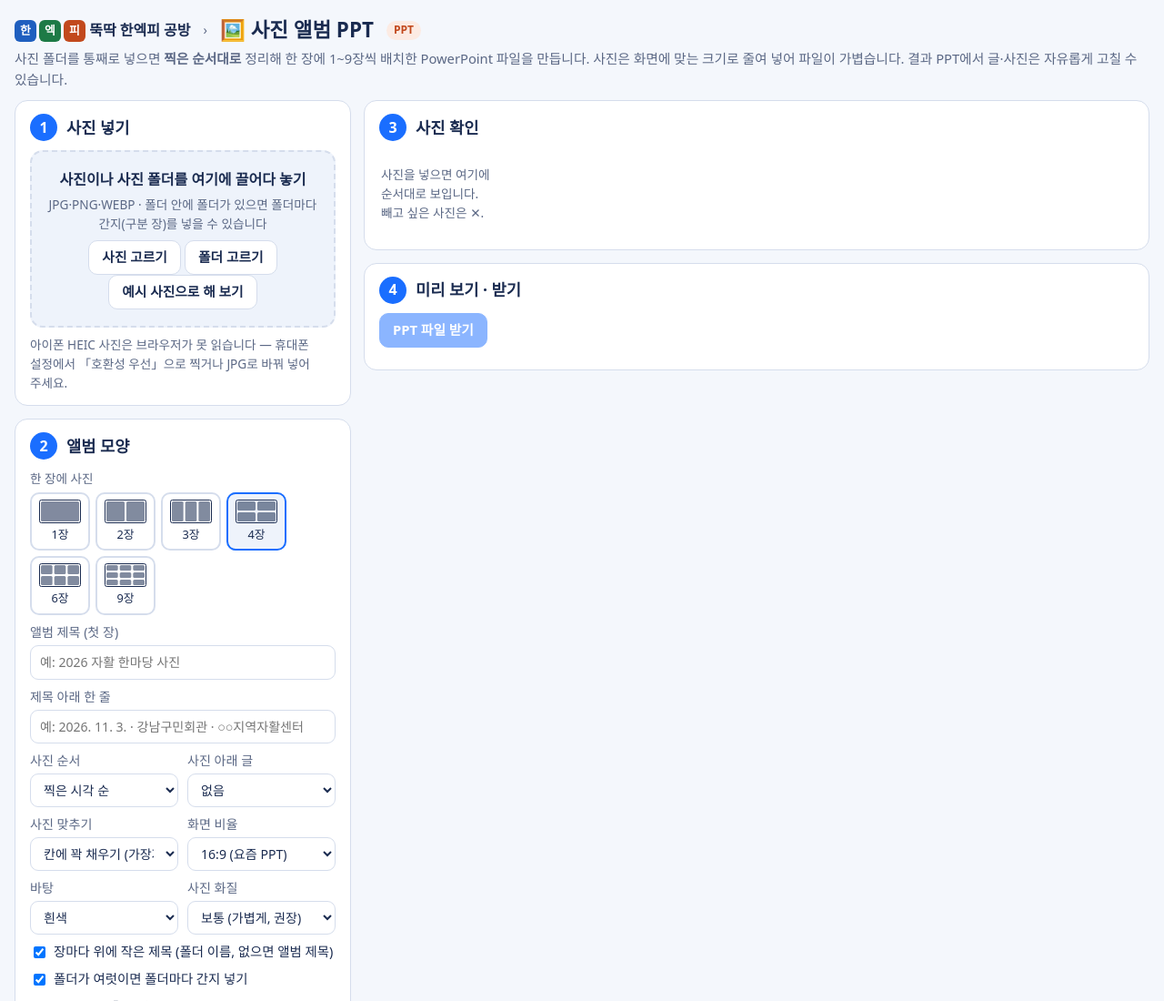
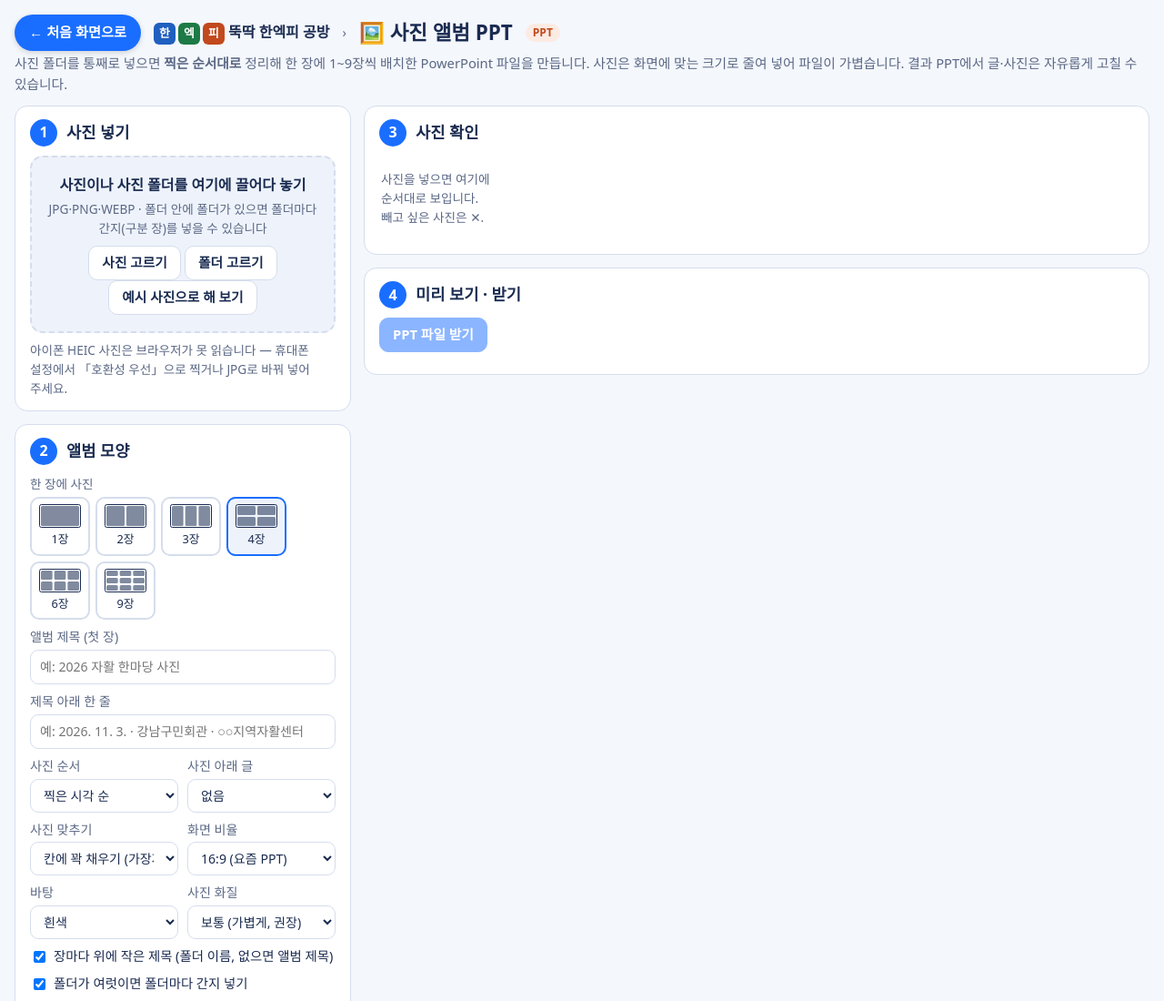
Before and after one commit to jahwalktg/jahwal-office, a plain HTML site: page tools/album.html in a window 1280 px wide. Shown: the top 1100 px of the page at 91% size. Drawn offline with Linux system fonts and the light colour scheme; a web font is replaced by a local one.

Commit message:
카드마다 이럴 때 한 줄, 처음 화면으로 단추, 비우기
Co-Authored-By: Claude Opus 5.5 <noreply@anthropic.com>

```diff
--- a/core.js
+++ b/core.js
@@ -3,17 +3,17 @@
    모든 파일은 이 컴퓨터 브라우저 안에서만 읽고 만든다 — 어디로도 보내지 않는다. */
 (function () {
   var TOOLS = [
-    { id: 'xl2hwp', apps: ['xl', 'hwp'], icon: '📋', title: '엑셀 표 → 한글 표', desc: '엑셀에서 복사한 표나 xlsx 파일을 테두리·회색 머리·숫자 쉼표·합계 줄이 갖춰진 한글(hwpx) 표로. 가로·세로 쪽, 칸 폭도 맞춰 줍니다.' },
-    { id: 'album', apps: ['ppt'], icon: '🖼️', title: '사진 앨범 PPT', desc: '행사 사진 폴더를 넣으면 찍은 순서대로 한 장에 1~9장씩 배치한 PPT. 사진 크기를 줄여 파일도 가볍게.' },
-    { id: 'pptslim', apps: ['ppt'], icon: '🪶', title: 'PPT 용량 줄이기', desc: '메일로 안 보내지는 무거운 PPT — 안에 든 큰 사진만 줄여서 다시 묶습니다. 글·도형·애니메이션은 그대로.' },
-    { id: 'xlmerge', apps: ['xl'], icon: '🧩', title: '엑셀 합치기·나누기', desc: '사업단별 파일 여러 개를 한 표로, 한 표를 사업단별 시트·파일로. 맨 위 제목 줄·머리글 이름이 조금 달라도 맞춰서.' },
-    { id: 'xlclean', apps: ['xl'], icon: '🧹', title: '표 청소기', desc: '합쳐진 칸 풀기, 빈 줄·중간 합계 줄 빼기, 숫자로 안 바뀐 숫자·날짜 고치기, 띄어쓰기 정리.' },
-    { id: 'xlsum', apps: ['xl', 'hwp'], icon: '🧮', title: '피벗 없이 집계표', desc: '「사업단별·월별 합계」처럼 기준만 고르면 집계표 — 그대로 한글 표로도.' },
-    { id: 'xlchart', apps: ['xl', 'ppt'], icon: '📊', title: '엑셀 숫자 → PPT 차트', desc: '표를 붙여 넣으면 고칠 수 있는 PowerPoint 차트 장표로.' },
-    { ext: 'https://jahwalktg.github.io/jahwal-tools/excel/', apps: ['xl'], icon: '🔎', title: '엑셀 함수 도우미', site: '지역자활센터 업무 도구', desc: '하고 싶은 일로 함수 찾기 — VLOOKUP·SUMIF·나이 계산·주민번호→생년월일 등 34개와 오류 해결.' },
-    { ext: 'https://jahwalktg.github.io/jahwal-tools/forms/', apps: ['hwp'], icon: '📄', title: '자활 서식 도우미', site: '지역자활센터 업무 도구', desc: '자활사업 안내 서식 71종을 한글 파일로 받고, 사람 정보를 넣어 채워 받기.' },
-    { ext: 'https://jahwalktg.github.io/jahwal-motion/', apps: ['ppt'], icon: '🎬', title: '발표 뼈대 · PPT 묶음', site: '즉석 모션그래픽', desc: '제목과 장 목록만 넣으면 표지~마무리 PPT 뼈대, 움직이는 장면을 골라 PPT 한 파일로.' },
-    { ext: 'https://jahwalktg.github.io/jahwal-tools/shortcuts/', apps: ['xl', 'hwp'], icon: '⌨️', title: '단축키 안내', site: '지역자활센터 업무 도구', desc: '엑셀·한글·윈도우 단축키를 하고 싶은 일로 찾고, 내 목록만 한 장으로 인쇄.' }
+    { id: 'xl2hwp', when: '운영보고·결과보고에 엑셀 표를 붙였더니 칸이 깨지고 테두리가 사라질 때', apps: ['xl', 'hwp'], icon: '📋', title: '엑셀 표 → 한글 표', desc: '엑셀에서 복사한 표나 xlsx 파일을 테두리·회색 머리·숫자 쉼표·합계 줄이 갖춰진 한글(hwpx) 표로. 가로·세로 쪽, 칸 폭도 맞춰 줍니다.' },
+    { id: 'album', when: '행사가 끝나고 사진 수십 장으로 결과 보고 PPT를 만들어야 할 때', apps: ['ppt'], icon: '🖼️', title: '사진 앨범 PPT', desc: '행사 사진 폴더를 넣으면 찍은 순서대로 한 장에 1~9장씩 배치한 PPT. 사진 크기를 줄여 파일도 가볍게.' },
+    { id: 'pptslim', when: '메일·카톡에서 「파일이 너무 커서 보낼 수 없음」이 뜰 때', apps: ['ppt'], icon: '🪶', title: 'PPT 용량 줄이기', desc: '메일로 안 보내지는 무거운 PPT — 안에 든 큰 사진만 줄여서 다시 묶습니다. 글·도형·애니메이션은 그대로.' },
+    { id: 'xlmerge', when: '사업단마다 따로 받은 명단을 하나로 모으거나, 전체 표를 사업단별로 나눠 보낼 때', apps: ['xl'], icon: '🧩', title: '엑셀 합치기·나누기', desc: '사업단별 파일 여러 개를 한 표로, 한 표를 사업단별 시트·파일로. 맨 위 제목 줄·머리글 이름이 조금 달라도 맞춰서.' },
+    { id: 'xlclean', when: '시스템에서 받은 엑셀이 합친 칸·합계 줄 때문에 정렬·필터가 안 될 때', apps: ['xl'], icon: '🧹', title: '표 청소기', desc: '합쳐진 칸 풀기, 빈 줄·중간 합계 줄 빼기, 숫자로 안 바뀐 숫자·날짜 고치기, 띄어쓰기 정리.' },
+    { id: 'xlsum', when: '피벗 테이블은 어려운데 사업단별·월별 합계를 내야 할 때', apps: ['xl', 'hwp'], icon: '🧮', title: '피벗 없이 집계표', desc: '「사업단별·월별 합계」처럼 기준만 고르면 집계표 — 그대로 한글 표로도.' },
+    { id: 'xlchart', when: '보고·발표에서 숫자를 표 대신 한눈에 보이는 차트로 보여 주고 싶을 때', apps: ['xl', 'ppt'], icon: '📊', title: '엑셀 숫자 → PPT 차트', desc: '표를 붙여 넣으면 고칠 수 있는 PowerPoint 차트 장표로.' },
+    { ext: 'https://jahwalktg.github.io/jahwal-tools/excel/', when: '수식이 기억나지 않거나 #N/A 같은 오류가 날 때', apps: ['xl'], icon: '🔎', title: '엑셀 함수 도우미', site: '지역자활센터 업무 도구', desc: '하고 싶은 일로 함수 찾기 — VLOOKUP·SUMIF·나이 계산·주민번호→생년월일 등 34개와 오류 해결.' },
+    { ext: 'https://jahwalktg.github.io/jahwal-tools/forms/', when: '필요한 자활 서식을 찾느라 지침 PDF를 한참 뒤질 때', apps: ['hwp'], icon: '📄', title: '자활 서식 도우미', site: '지역자활센터 업무 도구', desc: '자활사업 안내 서식 71종을 한글 파일로 받고, 사람 정보를 넣어 채워 받기.' },
+    { ext: 'https://jahwalktg.github.io/jahwal-motion/', when: '내일 발표인데 PPT를 어디서부터 시작할지 막막할 때', apps: ['ppt'], icon: '🎬', title: '발표 뼈대 · PPT 묶음', site: '즉석 모션그래픽', desc: '제목과 장 목록만 넣으면 표지~마무리 PPT 뼈대, 움직이는 장면을 골라 PPT 한 파일로.' },
+    { ext: 'https://jahwalktg.github.io/jahwal-tools/shortcuts/', when: '마우스로 하던 반복 일을 조금 더 빨리 끝내고 싶을 때', apps: ['xl', 'hwp'], icon: '⌨️', title: '단축키 안내', site: '지역자활센터 업무 도구', desc: '엑셀·한글·윈도우 단축키를 하고 싶은 일로 찾고, 내 목록만 한 장으로 인쇄.' }
   ];
   var APPS = { xl: { name: '엑셀', cls: 'xl' }, hwp: { name: '한글', cls: 'hwp' }, ppt: { name: 'PPT', cls: 'ppt' } };
   function $(id) { return document.getElementById(id); }
@@ -56,8 +56,28 @@
   function header(id) {
     var t = TOOLS.filter(function (x) { return x.id === id; })[0], el = $('top'); if (!el || !t) return;
     el.className = 'top';
-    el.innerHTML = '<a class="home" href="../"><span class="logo"><i class="h">한</i><i class="x">엑</i><i class="p">피</i></span> 뚝딱 한엑피 공방</a><span class="crumb">›</span><h1>' + t.icon + ' ' + esc(t.title) + '</h1>' + t.apps.map(function (a) { return '<span class="tag ' + a + '">' + APPS[a].name + '</span>'; }).join(' ');
+    el.innerHTML = '<a class="back" href="../" title="도구 모음 첫 화면으로 돌아갑니다">← 처음 화면으로</a><a class="home" href="../"><span class="logo"><i class="h">한</i><i class="x">엑</i><i class="p">피</i></span> 뚝딱 한엑피 공방</a><span class="crumb">›</span><h1>' + t.icon + ' ' + esc(t.title) + '</h1>' + t.apps.map(function (a) { return '<span class="tag ' + a + '">' + APPS[a].name + '</span>'; }).join(' ');
     document.title = t.title + ' — 뚝딱 한엑피 공방';
   }
-  window.Office = { TOOLS: TOOLS, APPS: APPS, $: $, esc: esc, download: download, toast: toast, bindDrop: bindDrop, readBuf: readBuf, fmtSize: fmtSize, today: today, pref: pref, header: header };
+  /* 비우기: 파일·붙여 넣기·「예시」를 쓰면 머리와 예시 단추 옆에 「비우기」가 나타남 → 누르면 넣은 것 모두 지우고 처음 상태로
+     (도구마다 따로 짜지 않도록 화면을 새로 여는 방식 — 넣은 자료는 어디에도 저장되지 않으므로 그대로 사라짐, 고른 설정은 유지) */
+  var dirty = false;
+  function clearAll() {
+    if (!confirm('넣은 파일·표와 만든 결과를 모두 비우고 처음 상태로 돌아갈까요?')) return;
+    location.replace(location.pathname + location.search);
+  }
+  function mkClear(big) { var b = document.createElement('button'); b.type = 'button'; b.className = 'btn jt-clear' + (big ? ' big' : ''); b.textContent = '🗑 비우기'; b.title = '넣은 것을 모두 지우고 처음 상태로'; b.onclick = clearAll; return b; }
+  function markDirty() {
+    if (dirty) return; dirty = true;
+    var top = $('top'); if (top && top.className === 'top') top.appendChild(mkClear(true));
+    [].slice.call(document.querySelectorAll('button')).forEach(function (b) {
+      if (/예시/.test(b.textContent) && !b.classList.contains('jt-clear') && !(b.nextElementSibling && b.nextElementSibling.classList.contains('jt-clear'))) b.insertAdjacentElement('afterend', mkClear(false));
+    });
+  }
+  document.addEventListener('change', function (e) { if (e.target.type === 'file' && e.target.files && e.target.files.length) markDirty(); }, true);
+  document.addEventListener('drop', function (e) { if (e.dataTransfer && e.dataTransfer.files && e.dataTransfer.files.length) markDirty(); }, true);
+  document.addEventListener('input', function (e) { if (e.target.tagName === 'TEXTAREA' && e.target.value.trim()) markDirty(); }, true);
+  document.addEventListener('paste', function (e) { if (e.target.tagName === 'TEXTAREA') setTimeout(markDirty, 0); }, true);
+  document.addEventListener('click', function (e) { var b = e.target.closest && e.target.closest('button'); if (b && /예시/.test(b.textContent) && !b.classList.contains('jt-clear')) setTimeout(markDirty, 0); }, true);
+  window.Office = { TOOLS: TOOLS, APPS: APPS, $: $, esc: esc, download: download, toast: toast, bindDrop: bindDrop, readBuf: readBuf, fmtSize: fmtSize, today: today, pref: pref, header: header, markDirty: markDirty };
 })();
--- a/style.css
+++ b/style.css
@@ -40,6 +40,12 @@ label.chk{display:inline-flex;align-items:center;gap:6px;font-size:.9rem}
 /* 머리 */
 .top{display:flex;flex-wrap:wrap;align-items:center;gap:8px 14px}
 .top .home{font-weight:800;text-decoration:none;color:var(--text)}
+.top .back{display:inline-flex;align-items:center;min-height:40px;padding:7px 16px;border-radius:99px;background:var(--blue);color:#fff;font-weight:800;text-decoration:none;font-size:.95rem;box-shadow:0 2px 6px rgba(0,0,0,.15)}
+.top .back:hover{filter:brightness(1.1)}
+.top .jt-clear.big{margin-left:auto;border-color:#D9534F;color:#C9302C;font-weight:800}
+.jt-clear{border-color:#E8A3A1;color:#C9302C}
+.jt-clear:hover{border-color:#D9534F;background:#FDECEC}
+@media (max-width:560px){.top .back{width:100%;justify-content:center}}
 .logo{display:inline-flex;gap:3px;vertical-align:middle}
 .logo i{font-style:normal;width:24px;height:24px;border-radius:6px;display:inline-flex;align-items:center;justify-content:center;color:#fff;font-size:.8rem;font-weight:800}
 .logo .h{background:#1F5FBF}.logo .x{background:#1D7A46}.logo .p{background:#C2491D}
--- a/tools/album.html
+++ b/tools/album.html
@@ -7,7 +7,7 @@
 <meta name="description" content="행사 사진 폴더를 넣으면 찍은 순서대로 한 장에 1~9장씩 배치한 PowerPoint 앨범을 만듭니다. 사진 크기를 줄여 파일도 가볍게. 설치·로그인 없음.">
 <link rel="icon" type="image/png" href="../favicon.png">
 <link rel="stylesheet" href="https://cdn.jsdelivr.net/gh/orioncactus/pretendard@v1.3.9/dist/web/static/pretendard.min.css">
-<link rel="stylesheet" href="../style.css?v=1">
+<link rel="stylesheet" href="../style.css?v=2">
 <style>
 .lay{display:grid;grid-template-columns:minmax(0,370px) minmax(0,1fr);gap:14px;align-items:start}
 .opts{display:grid;grid-template-columns:minmax(0,1fr) minmax(0,1fr);gap:8px 10px}
@@ -82,7 +82,7 @@
   <footer><div data-jt-contact>도구 문의·의견: jahwalktg@gmail.com</div></footer>
 </div>
 <script src="https://cdn.jsdelivr.net/npm/pptxgenjs@3.12.0/dist/pptxgen.bundle.js"></script>
-<script src="../core.js?v=2"></script>
+<script src="../core.js?v=3"></script>
 <script>
 (function () {
   var O = Office, $ = O.$, esc = O.esc;
```
Also changed, not shown: index.html (+6 -4 lines), tools/pptslim.html (+2 -2 lines), tools/xl2hwp.html (+2 -2 lines), tools/xlchart.html (+2 -2 lines), tools/xlclean.html (+2 -2 lines), tools/xlmerge.html (+2 -2 lines), tools/xlsum.html (+2 -2 lines).
